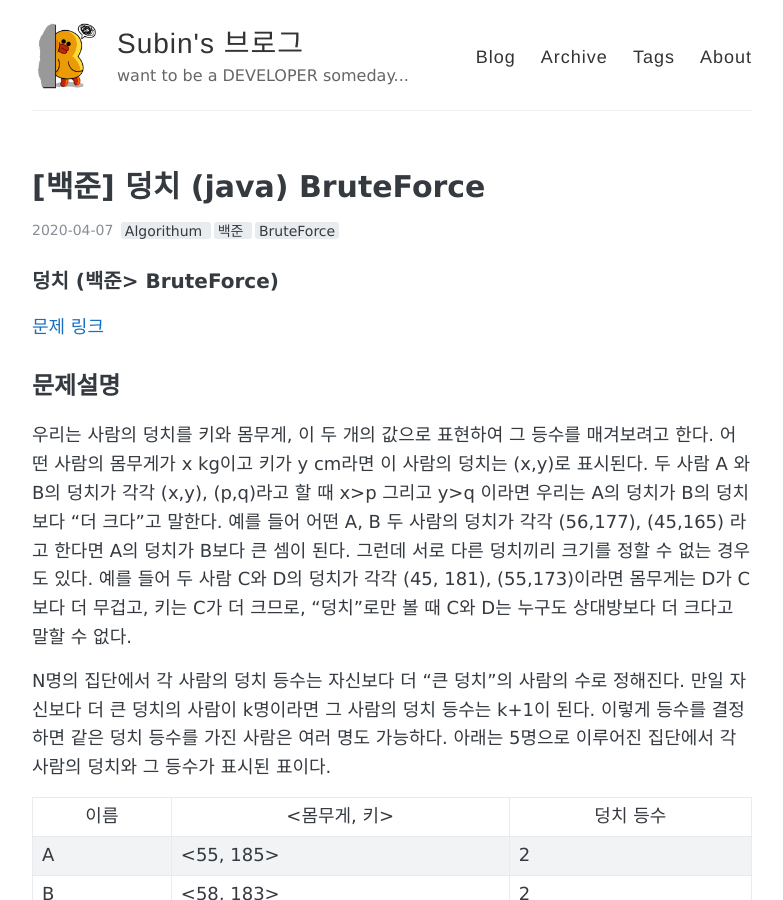
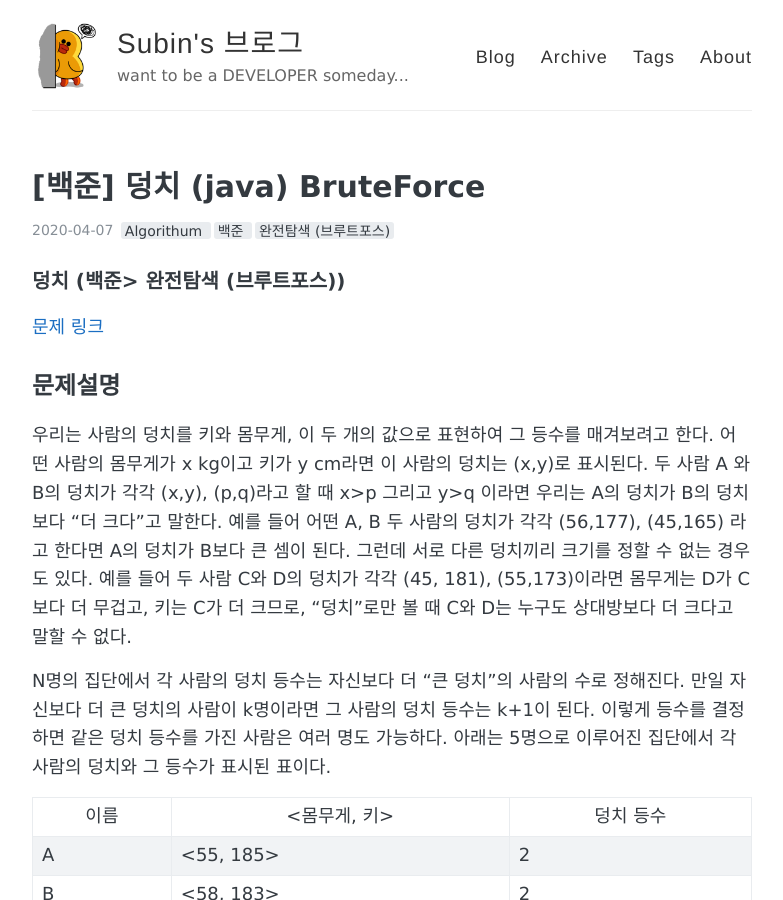
Before and after one commit to Parksuu/Parksuu.github.io, a Jekyll site: the page built from _posts/2020-04-07-144-[백준]-덩치-(java).md, in a window 1280 px wide and 900 px high. Shown: the whole window, without its empty margins (248-1031 px from the left). Built offline with Jekyll 4.4.1, drawn with Linux system fonts in a browser that asks for light colours; comment, search, counter and statistics services are not loaded.

Commit message:
제목 수정중

```diff
--- a/_posts/2020-04-07-144-[백준]-덩치-(java).md
+++ b/_posts/2020-04-07-144-[백준]-덩치-(java).md
@@ -4,7 +4,7 @@ title: "[백준] 덩치 (java) BruteForce"
 tags:
   - Algorithum
   - 백준
-  - BruteForce
+  - 완전탐색 (브루트포스)
 
 date: 2020-04-07 13:00:00
 comments: true
@@ -12,7 +12,7 @@ comments: true
 
 
 
-###   덩치 (백준> BruteForce)
+###   덩치 (백준> 완전탐색 (브루트포스))
 
 [문제 링크](https://www.acmicpc.net/problem/7568 )
 
```
Also changed, not shown: _posts/2020-03-20-100-[백준]-로또-(java).md (+2 -2 lines).
